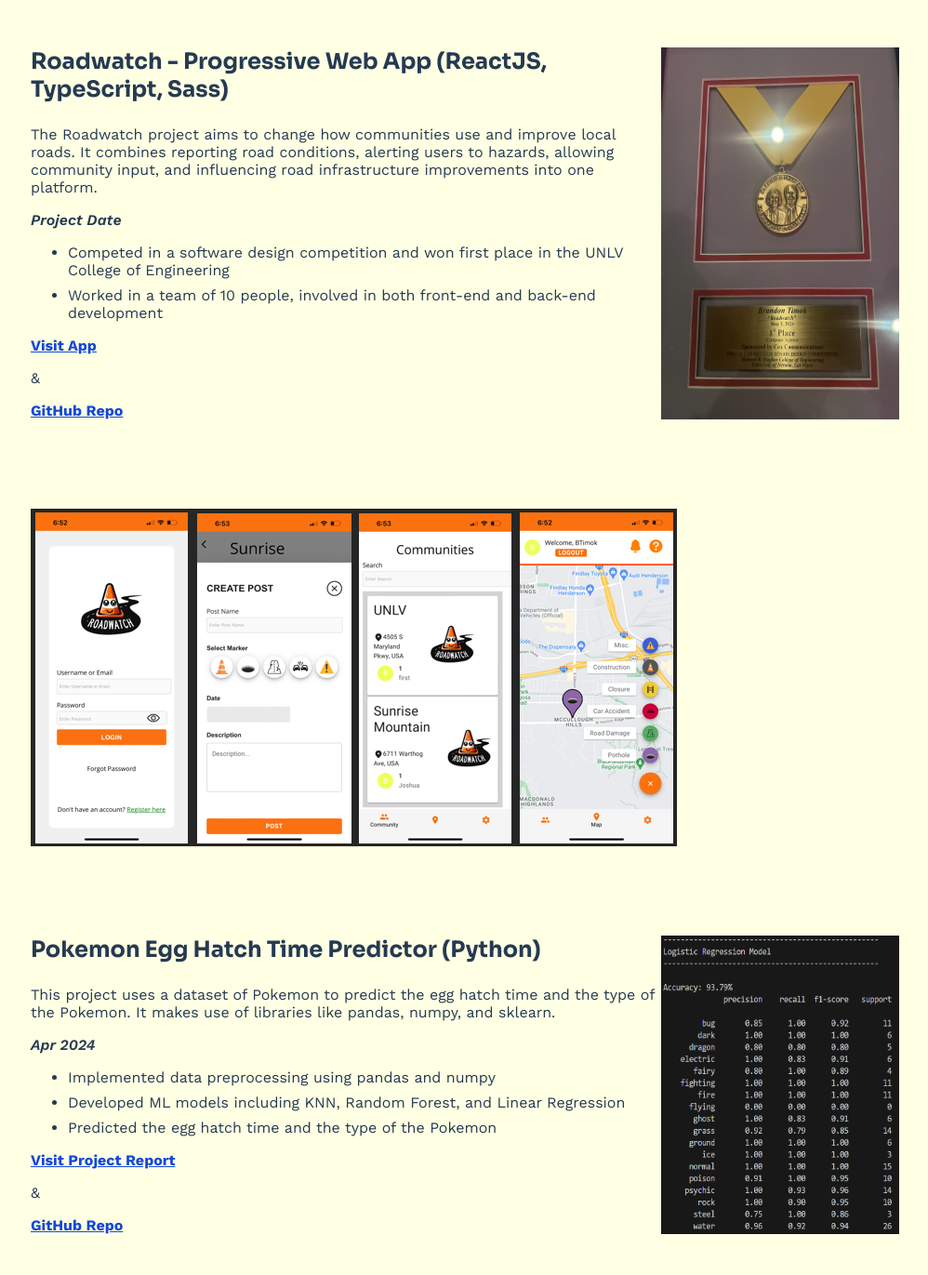
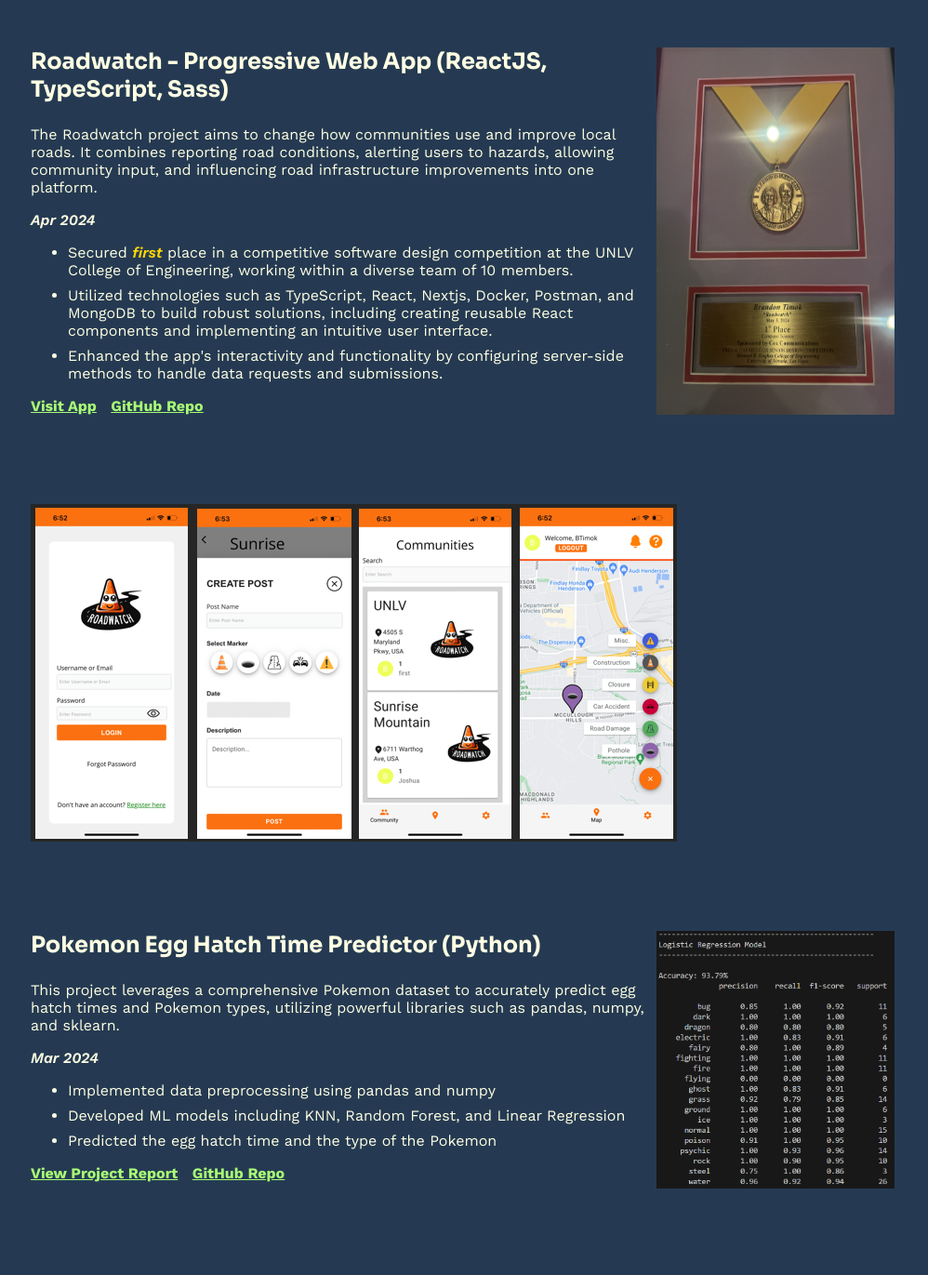
Before and after one commit to B-Timok/Web-Portfolio, a plain HTML site: page index.html in a window 1280 px wide. Shown: the part 808-2179 px from the top of the page at 93% size, without its empty margins (111-1109 px from the left). Drawn offline with nearby package versions, Linux system fonts and the light colour scheme.

Commit message:
dark mode default

```diff
--- a/index.html
+++ b/index.html
@@ -52,14 +52,14 @@
         <div>
           <h3>Roadwatch - Progressive Web App (ReactJS, TypeScript, Sass)</h3>
           <p>The Roadwatch project aims to change how communities use and improve local roads. It combines reporting road conditions, alerting users to hazards, allowing community input, and influencing road infrastructure improvements into one platform.</p>
-          <strong>Project Date</strong>
+          <strong>Apr 2024</strong>
           <ul>
-            <li>Competed in a software design competition and won first place in the UNLV College of Engineering</li>
-            <li>Worked in a team of 10 people, involved in both front-end and back-end development</li>
+            <li>Secured <span class="gold-text"><strong>first</strong></span> place in a competitive software design competition at the UNLV College of Engineering, working within a diverse team of 10 members.</li>
+            <li>Utilized technologies such as TypeScript, React, Nextjs, Docker, Postman, and MongoDB to build robust solutions, including creating reusable React components and implementing an intuitive user interface.</li>
+            <li>Enhanced the app's interactivity and functionality by configuring server-side methods to handle data requests and submissions.</li>
           </ul>
           <a href="https://cs472-roadwatch.vercel.app/" target="_blank">Visit App</a>
-          <p>&</p>
-          <a href="https://github.com/UNLV-CS472-672/2024-S-GROUP1-Roadwatch" target="_blank">GitHub Repo</a>
+          <a href="https://github.com/UNLV-CS472-672/2024-S-GROUP1-Roadwatch" target="_blank" style="margin-left: 10px;">GitHub Repo</a>
         </div>
         <img class="article-img" src="images/IMG_7171.jpg"/>
       </article>
@@ -71,16 +71,15 @@
       <article>
         <div>
           <h3>Pokemon Egg Hatch Time Predictor (Python)</h3>
-          <p>This project uses a dataset of Pokemon to predict the egg hatch time and the type of the Pokemon. It makes use of libraries like pandas, numpy, and sklearn.</p>
-          <strong>Apr 2024</strong>
+          <p>This project leverages a comprehensive Pokemon dataset to accurately predict egg hatch times and Pokemon types, utilizing powerful libraries such as pandas, numpy, and sklearn.</p>
+          <strong>Mar 2024</strong>
           <ul>
             <li>Implemented data preprocessing using pandas and numpy</li>
             <li>Developed ML models including KNN, Random Forest, and Linear Regression</li>
             <li>Predicted the egg hatch time and the type of the Pokemon</li>
           </ul>
-          <a href="PokemonML.pdf" target="_blank">Visit Project Report</a>
-          <p>&</p>
-          <a href="https://github.com/nickhouses/ML/tree/main/Project" target="_blank">GitHub Repo</a>
+          <a href="PokemonML.pdf" target="_blank">View Project Report</a>
+          <a href="https://github.com/nickhouses/ML/tree/main/Project" target="_blank" style="margin-left: 10px;">GitHub Repo</a>
         </div>
         <img class="article-img" src="images/image2.png"/>
       </article>
@@ -95,8 +94,7 @@
             <li>Added a computer that makes random moves against you and indicates when thinking of a move</li>
           </ul>
           <a href="https://b-timok.github.io/TicTacToe/" target="_blank">Play a Game!</a>
-          <p>&</p>
-          <a href="https://github.com/B-Timok/TicTacToe" target="_blank">GitHub Repo</a>
+          <a href="https://github.com/B-Timok/TicTacToe" target="_blank" style="margin-left: 10px;">GitHub Repo</a>
         </div>
         <img class="article-img" src="images/tictactoe.png"/>
       </article>
--- a/script.js
+++ b/script.js
@@ -13,6 +13,14 @@ class CssPropControl {
   const bodyCssProps = new CssPropControl(document.body)
 
   let toggle = document.querySelector('#dark-mode-toggle')
+
+  // Set dark mode as default
+  toggle.checked = true;
+  bodyCssProps.set('--background', bodyCssProps.get('--dark-background'))
+  bodyCssProps.set('--primary', bodyCssProps.get('--dark-primary'))
+  bodyCssProps.set('--link', bodyCssProps.get('--dark-link'))
+
+
   toggle.addEventListener('click', () => {
     let mode = toggle.checked ? 'dark' : 'light'
     bodyCssProps.set('--background', bodyCssProps.get(`--${mode}-background`))
--- a/styles.css
+++ b/styles.css
@@ -226,7 +226,7 @@ body {
     flex: 0 0 auto;
     width: 20%; /* Adjust this value to fit your layout */
     height: auto;
-    margin-right: 10px; /* Add some space between the images */
+    margin-right: 15px; /* Add some space between the images */
   }
 
   #specific-img {
@@ -238,3 +238,7 @@ body {
     margin-right: auto;
     display: block;
   }
+
+  .gold-text {
+    color: gold;
+  }
```
